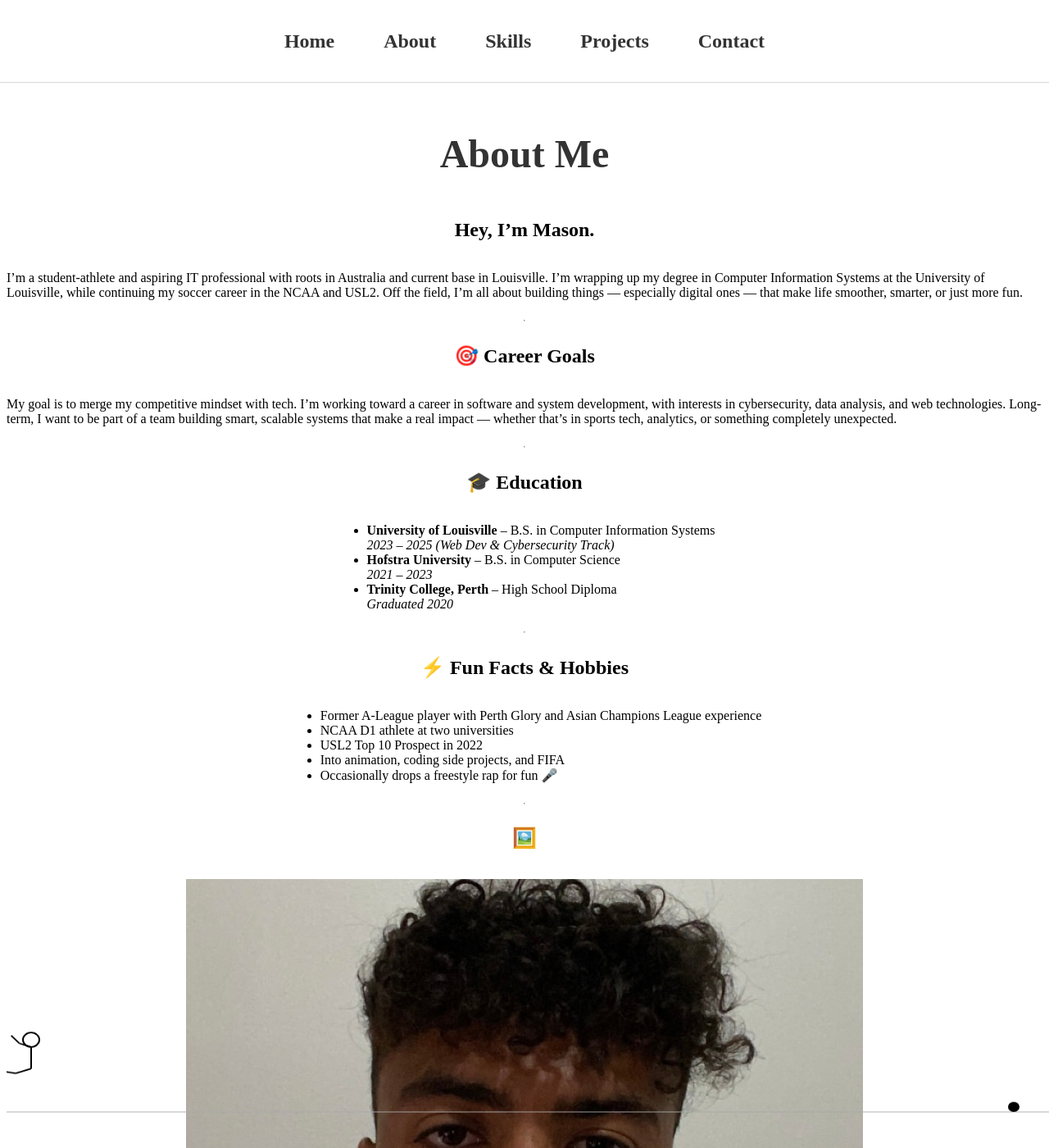
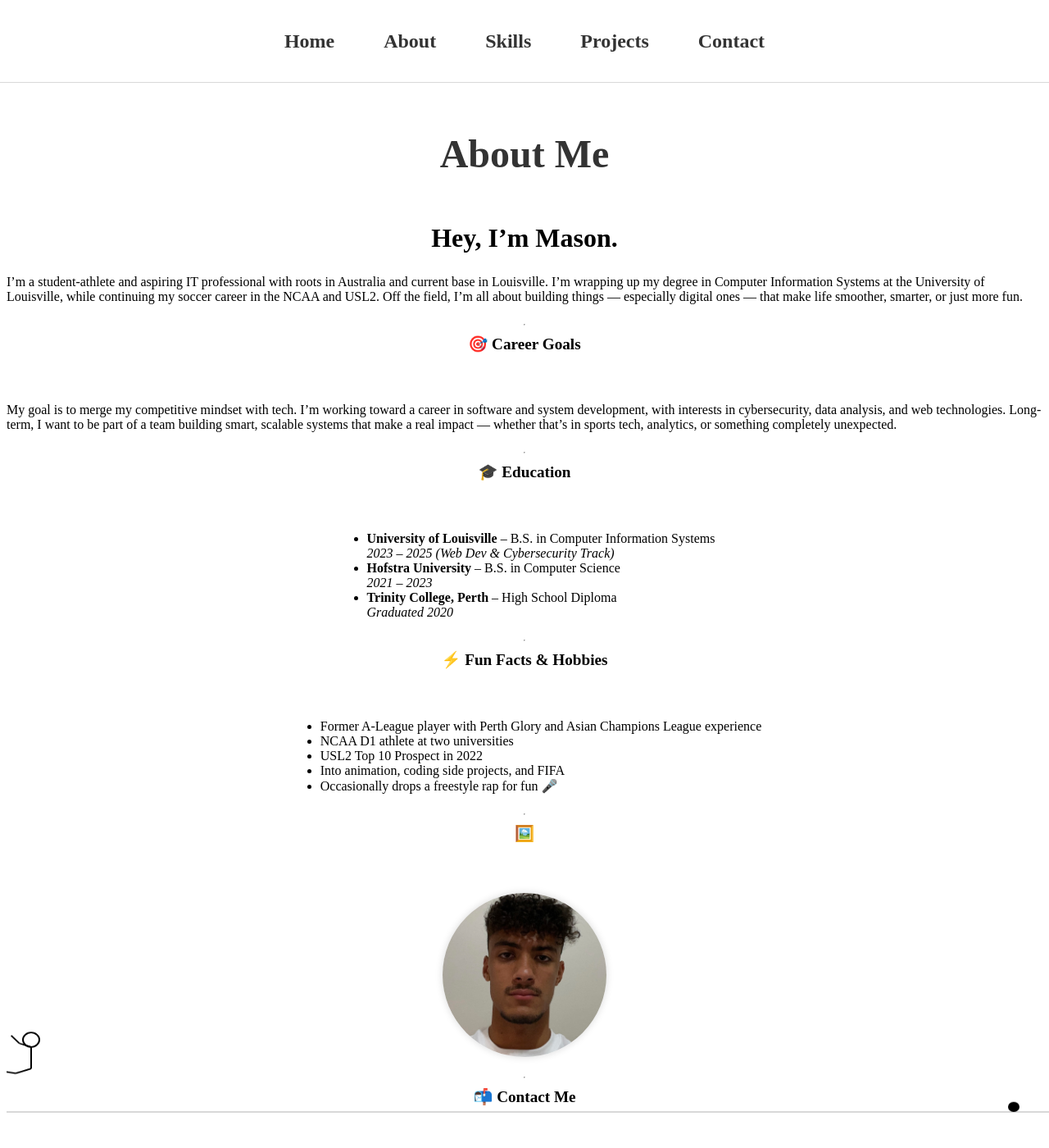
Before and after one commit to masontatafu/masontatafu.github.io, a Jekyll site: the page built from about.md, in a window 1280 px wide and 1400 px high. Shown: the whole window at 82% size. Built offline with Jekyll 4.4.1, drawn with Linux system fonts in a browser that asks for light colours.

Commit message:
Update style.css

```diff
--- a/assets/css/style.css
+++ b/assets/css/style.css
@@ -188,3 +188,35 @@ body {
     height: 100%;
     display: block;
 }
+
+
+/* == about page == */
+
+.page-title {
+    text-align: center;
+    font-size: 3rem;
+    font-weight: bold;
+    margin-bottom: 30px;
+}
+
+.about-header {
+    text-align: center;
+    font-size: 2rem;
+    font-weight: 600;
+    margin-bottom: 10px;
+}
+
+.about-section {
+    max-width: 700px;
+    margin: 0 auto 40px auto;
+    font-size: 1.2rem;
+    line-height: 1.6;
+}
+
+.profile-pic {
+    display: block;
+    max-width: 200px;
+    border-radius: 100%;
+    margin: 0 auto;
+    box-shadow: 0 0 10px rgba(0,0,0,0.15);
+}
```
